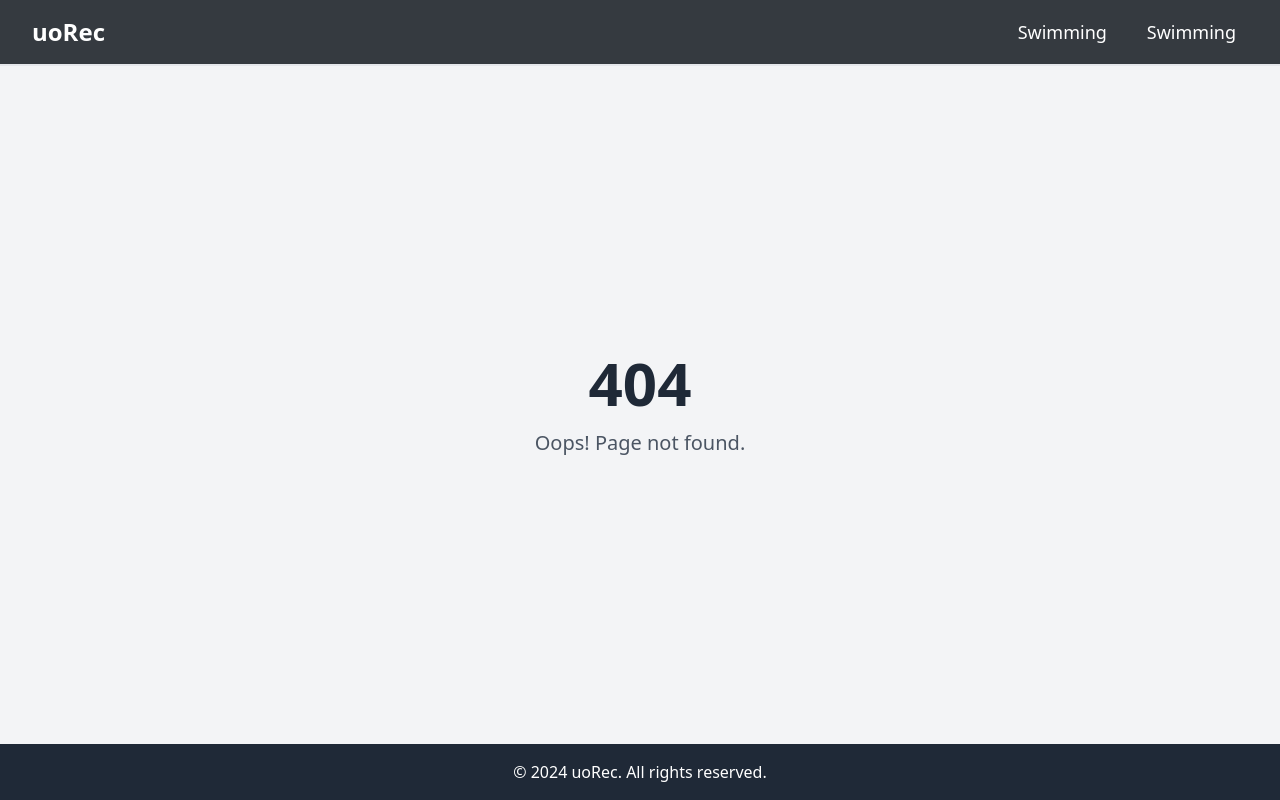
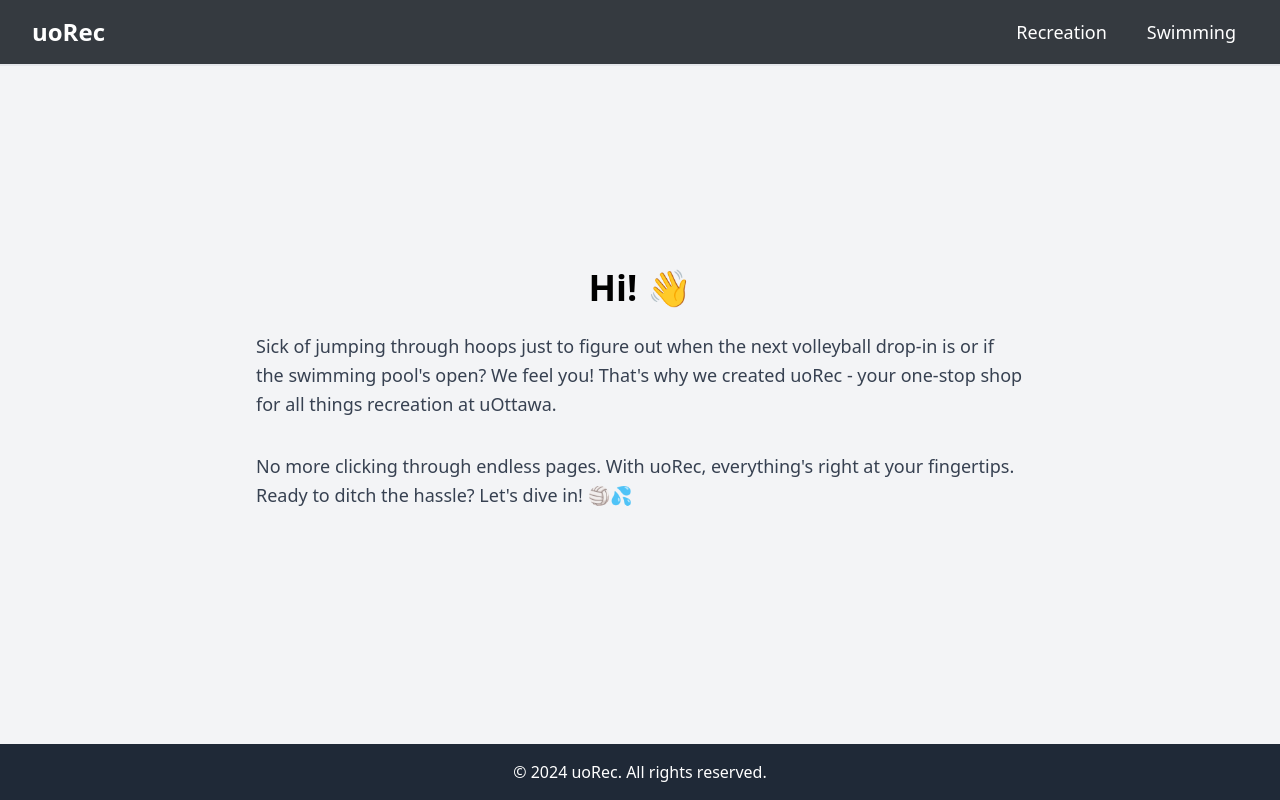
Before and after one commit to mrwn14/uoRec, a React (Vite) app: page / in a window 1280 px wide. Before the commit this address had no page. Built offline with nearby package versions, Linux system fonts and the light colour scheme.

Commit message:
fixed links perhaps

```diff
--- a/src/App.jsx
+++ b/src/App.jsx
@@ -18,9 +18,9 @@
       <Router>
         <Navigation />
         <Routes>
-          <Route path="/uoRec" element={<Main />} />
+          <Route path="" element={<Main />} />
           <Route
-            path="/uoRec/Recreation"
+            path="Recreation"
             element={
               <Recreation
                 selected={selectedRec}
@@ -30,7 +30,7 @@
             }
           />
           <Route
-            path="/uoRec/Swimming"
+            path="Swimming"
             element={
               <Swimming
                 selected={selectedSwi}
--- a/src/components/Navigation.jsx
+++ b/src/components/Navigation.jsx
@@ -12,7 +12,7 @@
         <div className="flex items-center justify-between h-16">
           <div className="flex items-center">
             <a
-              onClick={() => navigate("/uoRec")}
+              onClick={() => navigate("")}
               className="flex-shrink-0 flex items-center space-x-3 cursor-pointer"
             >
               {/* <img src="public\logo.png" className="h-10" alt="uoRec" /> */}
@@ -31,13 +31,13 @@
               </button> */}
               <button
                 className="px-3 py-2 flex items-center text-lg text-white hover:opacity-50 cursor-pointer"
-                onClick={() => navigate("/uoRec/Swimming")}
+                onClick={() => navigate("Recreation")}
               >
-                Swimming
+                Recreation
               </button>
               <button
                 className="px-3 py-2 flex items-center text-lg text-white hover:opacity-50 cursor-pointer"
-                onClick={() => navigate("/uoRec/Swimming")}
+                onClick={() => navigate("Swimming")}
               >
                 Swimming
               </button>
@@ -93,13 +93,13 @@
           <div className="px-2 pt-2 pb-3 space-y-1 sm:px-3">
             <button
               className="block px-3 py-2 text-base text-white hover:opacity-50 cursor-pointer"
-              onClick={() => navigate("/uoRec/Recreation")}
+              onClick={() => navigate("Recreation")}
             >
               Recreation
             </button>
             <button
               className="block px-3 py-2 text-base text-white hover:opacity-50 cursor-pointer"
-              onClick={() => navigate("/uoRec/Swimming")}
+              onClick={() => navigate("Swimming")}
             >
               Swimming
             </button>
```
